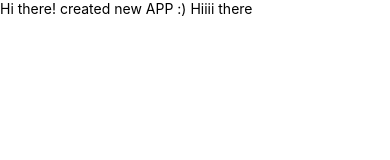
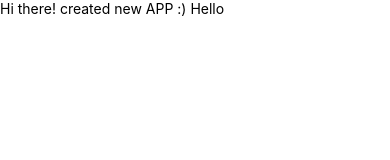
Before and after one commit to vishaly-30/ServiceSaathi, a React Native app: screen / in a window 390 px wide. Shown: the top 160 px of the page. Built offline with nearby package versions, Linux system fonts and the light colour scheme.

Commit message:
added let var

```diff
--- a/App.tsx
+++ b/App.tsx
@@ -4,7 +4,8 @@ import React from 'react'
 const App = () => {
 
   const hello =()=> {
-    return `Hiiii there`;
+    let data = 'Hello';
+    return data;
   }
 
   return (
```
